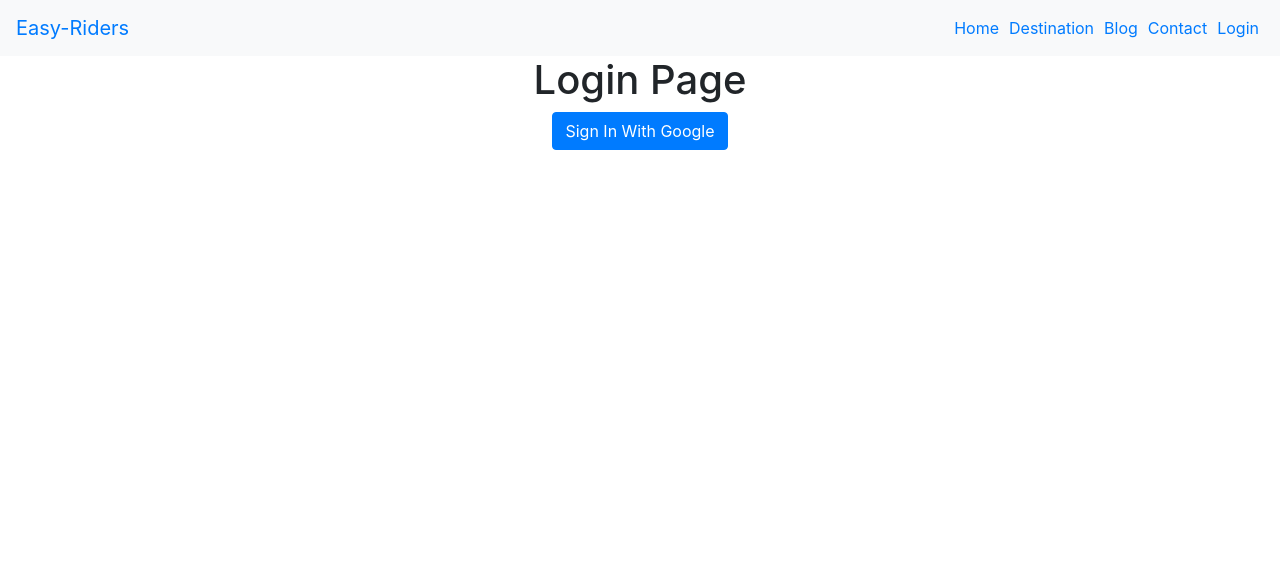
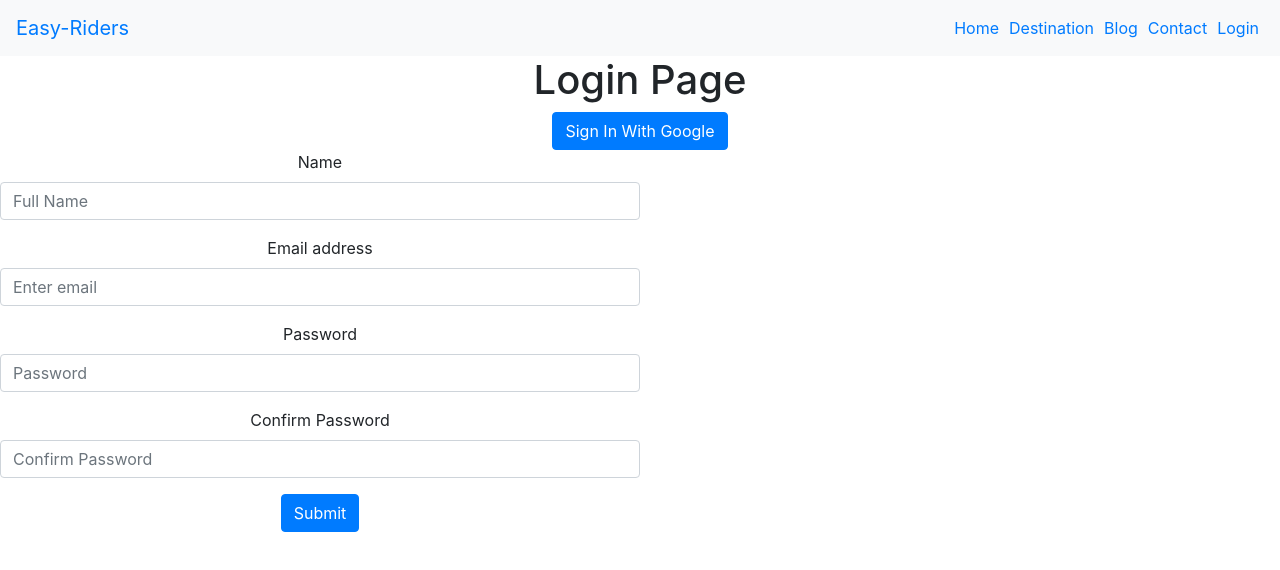
Before and after one commit to sakib1416/easy-rides, a React (Create React App) app: page /login in a window 1280 px wide. Shown: the top 570 px of the page. Built offline with nearby package versions, Linux system fonts and the light colour scheme.

Commit message:
form validation done

```diff
--- a/package.json
+++ b/package.json
@@ -11,6 +11,7 @@
     "react": "^17.0.1",
     "react-bootstrap": "^1.5.2",
     "react-dom": "^17.0.1",
+    "react-hook-form": "^6.15.5",
     "react-router-dom": "^5.2.0",
     "react-scripts": "4.0.3",
     "web-vitals": "^1.1.1"
--- a/src/components/Header/Header.js
+++ b/src/components/Header/Header.js
@@ -2,9 +2,16 @@ import React, { useContext } from 'react';
 import { Navbar, Nav, Form} from 'react-bootstrap';
 import { Link, NavLink } from 'react-router-dom';
 import { UserContext } from '../../App';
+import { handleSignOut } from '../Login/LoginManager';
 
 const Header = () => {
     const [loggedInUser, setLoggedInUser] = useContext(UserContext);
+    const signOut = () => {
+        handleSignOut()
+        .then(response => {
+            setLoggedInUser(response);
+        })
+    }
     return (
         <div>
             <Navbar bg="light" expand="lg">
@@ -22,7 +29,7 @@ const Header = () => {
                         loggedInUser.email ? <NavLink style={{padding: '5px'}} to="/contact">{loggedInUser.name}</NavLink> : <NavLink style={{padding: '5px'}} to="/login">Login</NavLink>
                     }
                     {
-                        loggedInUser.email && <NavLink style={{padding: '5px'}} to="/">Sign Out</NavLink>
+                        loggedInUser.email && <NavLink to="/login" onClick={signOut}>Sign Out</NavLink>
                     }
                 </Form>
                 </Navbar.Collapse>
--- a/src/components/Login/Login.js
+++ b/src/components/Login/Login.js
@@ -1,44 +1,95 @@
 import React, { useContext } from 'react';
-import firebase from "firebase/app";
-import "firebase/auth";
-import config from './firebase.config';
-import { Button } from 'react-bootstrap';
+import { Button, Form } from 'react-bootstrap';
 import { UserContext } from '../../App';
+import { handleGoogleSignIn, handleSignOut, initializeLoginFramework} from './LoginManager';
+import { useForm } from "react-hook-form";
 
-if(!firebase.apps.length) {
-    firebase.initializeApp(config);
-  } else {
-    firebase.app();
-}
-
+initializeLoginFramework();
 
 
 const Login = () => {
     const [loggedInUser, setLoggedInUser] = useContext(UserContext);
-    const handleGoogleSignIn = () => {
-        const provider = new firebase.auth.GoogleAuthProvider();
-        firebase.auth().signInWithPopup(provider)
-        .then(result => {
-            const credential = result.credential;
-            const token = credential.accessToken;
-            const {displayName, email} = result.user;
-            const signedInUser = {name: displayName, email};
-            setLoggedInUser(signedInUser);
-            console.log(loggedInUser);
-        })
-        .catch(error => {
-            const errorCode = error.code;
-            const errorMessage = error.message;
-            const email = error.email;
-            const credential = error.credential;
-            console.log(errorMessage);
-        })
+    const {register, handleSubmit, errors, watch} = useForm();
+    const googleSignIn = () => {
+        handleGoogleSignIn()
+        .then(response => setLoggedInUser(response))
     }
-
+    const signOut = () => {
+        handleSignOut()
+        .then(response => {
+            setLoggedInUser(response);
+        });
+    }
     return (
         <div>
             <h1>Login Page</h1>
-            <Button onClick={handleGoogleSignIn}>Sign In With Google</Button>
+
+            {
+                loggedInUser.email ? <Button onClick = {signOut}>Sign Out</Button> : <Button onClick={googleSignIn}>Sign In With Google</Button>
+            }
+            <br/>
+            <div style={{width: '50%'}}>
+                <Form onSubmit={handleSubmit((user) => {
+                    console.log(user);
+                })}>
+                    <Form.Group>
+                        <Form.Label>Name</Form.Label>
+                        <Form.Control type="text" name="name" ref={register({required: "You must provide your full name"})} placeholder="Full Name" />
+                        <Form.Text className="text-muted">
+                            {errors.name && <div>{errors.name.message}</div>}
+                        </Form.Text>
+                    </Form.Group>
+                    <Form.Group controlId="formBasicEmail">
+                        <Form.Label>Email address</Form.Label>
+                        <Form.Control type="email" name="email" ref={register({
+                            required: "You must provide an email",
+                            validate: (value) => {
+                                return (
+                                    [/^[A-Z0-9._%+-]+@[A-Z0-9.-]+\.[A-Z]{2,}$/i].every((pattern) => pattern.test(value))
+                                    || "Invalid email address"
+                                )
+                            }
+                            })} placeholder="Enter email" />
+                        <Form.Text className="text-muted">
+                            {errors.email && <div>{errors.email.message}</div>}
+                        </Form.Text>
+                    </Form.Group>
+                    <Form.Group controlId="formBasicPassword">
+                        <Form.Label>Password</Form.Label>
+                        <Form.Control type="password" name="password" ref={register({
+                            required: "You must have to choose a password",
+                            minLength: {
+                                value: 8,
+                                message: "Must be 8 characters"
+                            },
+                            validate: (value) => {
+                                return (
+                                    [/[a-z]/, /[A-Z]/, /[0-9]/].every((pattern) => pattern.test(value))
+                                    || "lower case, upper case and a number required"
+                                )
+                            }
+                        })
+                            } placeholder="Password" />
+                        <Form.Text className="text-muted">
+                        {errors.password && <div>{errors.password.message}</div>}
+                        </Form.Text>
+                    </Form.Group>
+                    <Form.Group controlId="formBasicPassword">
+                        <Form.Label>Confirm Password</Form.Label>
+                        <Form.Control type="password" name="confirmPassword" ref={register({
+                            required: "Please confirm your password",
+                            validate: (value) => value === watch('password') || "Please match"
+                            })} placeholder="Confirm Password" />
+                        <Form.Text className="text-muted">
+                        {errors.confirmPassword && <div>{errors.confirmPassword.message}</div>}
+                        </Form.Text>
+                    </Form.Group>
+                    <Button variant="primary" type="submit">
+                        Submit
+                    </Button>
+                </Form>
+            </div>
+
         </div>
     );
 };
--- /dev/null
+++ b/src/components/Login/LoginManager.js
@@ -0,0 +1,41 @@
+import firebase from "firebase/app";
+import "firebase/auth";
+import config from './firebase.config';
+
+export const initializeLoginFramework = () => {
+    if(!firebase.apps.length) {
+        firebase.initializeApp(config);
+      } else {
+        firebase.app();
+      }
+}
+
+export const handleGoogleSignIn = () => {
+    const provider = new firebase.auth.GoogleAuthProvider();
+    return firebase.auth().signInWithPopup(provider)
+    .then(result => {
+        const credential = result.credential;
+        const token = credential.accessToken;
+        const {displayName, email} = result.user;
+        const signedInUser = {name: displayName, email};
+        return signedInUser;
+    })
+    .catch(error => {
+        const errorCode = error.code;
+        const errorMessage = error.message;
+        const email = error.email;
+        const credential = error.credential;
+        console.log(errorMessage);
+    })
+}
+
+export const handleSignOut = () => {
+    return firebase.auth().signOut()
+    .then(response => {
+        const signedInUser = {
+            name: '',
+            email: ''
+        };
+        return signedInUser;
+    })
+}
```
Also changed, not shown: 1 other file (tests, documents, lock files or other folders).
